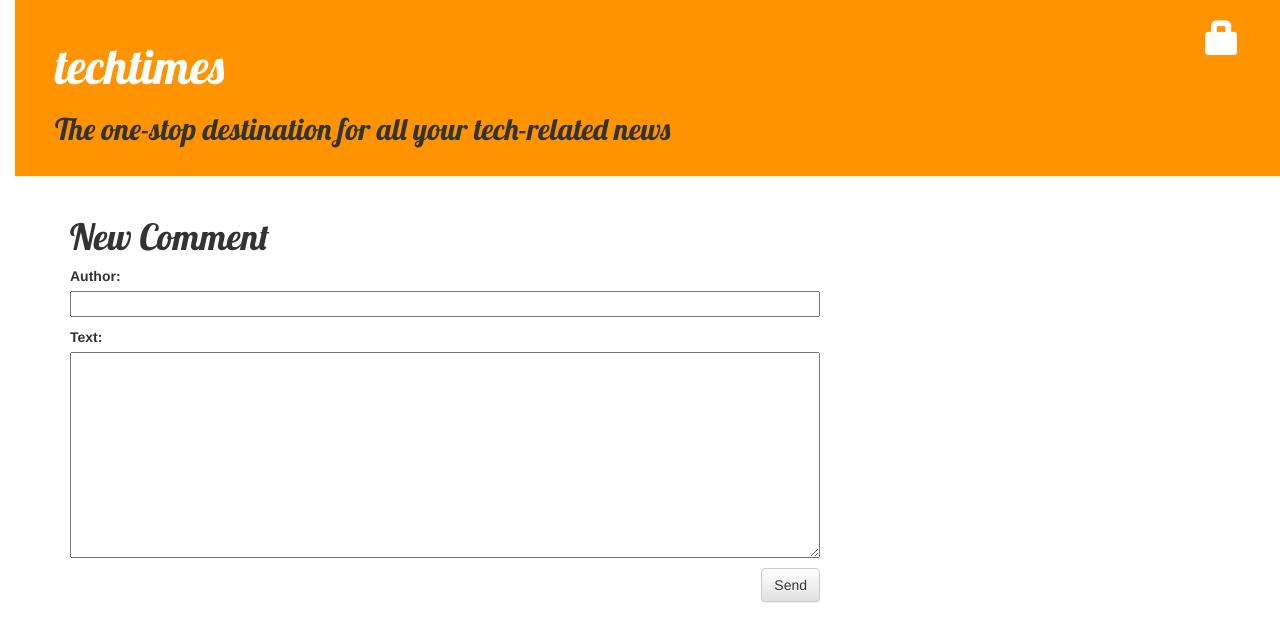
After one commit to samirashoi/techtimes, a Django app: page /post/1/comment/ in a window 1280 px wide. The commit adds this page. Shown: the top 642 px of the page. Run offline with Django 3.2, Linux system fonts and the light colour scheme; tables that the repository leaves empty hold one stand-in row (values such as "Sample post"); some libraries are stand-ins or nearby versions.

Commit message:
Add comment model to posts

```diff
--- a/blog/admin.py
+++ b/blog/admin.py
@@ -1,5 +1,6 @@
 from django.contrib import admin
-from .models import Post
+from .models import Post, Comment
 
 
 admin.site.register(Post)
+admin.site.register(Comment)
--- a/blog/forms.py
+++ b/blog/forms.py
@@ -1,9 +1,17 @@
 from django import forms
 
-from .models import Post
+from .models import Post, Comment
 
 class PostForm(forms.ModelForm):
 
     class Meta:
         model = Post
         fields = ('title', 'text',)
+
+
+class CommentForm(forms.ModelForm):
+
+
+    class Meta:
+        model = Comment
+        fields = ('author', 'text',)
--- a/blog/models.py
+++ b/blog/models.py
@@ -12,8 +12,29 @@ class Post(models.Model):
         self.published_date = timezone.now()
         self.save()
 
+    def approved_comments(self):
+        return self.comments.filter(approved_comment=True)
+
     def __str__(self):
         return self.title
 
     def __unicode__(self):
         return self.title
+
+
+class Comment(models.Model):
+    post = models.ForeignKey('blog.Post', on_delete=models.CASCADE, related_name='comments')
+    author = models.CharField(max_length=200)
+    text = models.TextField()
+    created_date = models.DateTimeField(default=timezone.now)
+    approved_comment = models.BooleanField(default=False)
+
+    def approve(self):
+        self.approved_comment = True
+        self.save()
+
+    def __str__(self):
+        return self.text
+
+    def __unicode__(self):
+        return self.text
--- a/blog/static/css/blog.css
+++ b/blog/static/css/blog.css
@@ -62,3 +62,7 @@ h1, h2, h3, h4 {
 .small-text, .small-text:visited, .small-text:hover{
     font-size: 20px;
 }
+
+.comment {
+    margin: 20px 0px 20px 20px;
+}
--- /dev/null
+++ b/blog/templates/blog/add_comment_to_post.html
@@ -0,0 +1,9 @@
+{% extends 'blog/base.html' %}
+
+{% block content %}
+    <h1>New Comment</h1>
+    <form method="POST" class="post-form"> {% csrf_token %}
+        {{ form.as_p }}
+        <button type="submit" class="save btn btn-default">Send</button>
+    </form>
+{% endblock %}
--- a/blog/templates/blog/post_list.html
+++ b/blog/templates/blog/post_list.html
@@ -10,6 +10,8 @@
         <h1><a href="{% url 'post_detail' pk=post.pk %}">{{ post.title }}</a></h1>
         <p>{{ post.text|linebreaksbr }}</p>
         <hr>
+        <a href="{% url 'post_detail' pk=post.pk %}"> Comments: {{ post.approved_comments.count }} </a>
+        <hr>
     </div>
     {% endfor %}
 {% endblock %}
--- a/blog/urls.py
+++ b/blog/urls.py
@@ -9,4 +9,8 @@ urlpatterns = [
     path('drafts/', views.post_draft_list, name='post_draft_list'),
     path('post/<int:pk>/publish', views.post_publish, name='post_publish'),
     path('post/<int:pk>/remove', views.post_remove, name='post_remove'),
+    path('post/<int:pk>/comment/', views.add_comment_to_post, name='add_comment_to_post'),
+    path('comment/<int:pk>/approve/', views.comment_approve, name='comment_approve'),
+    path('comment/<int:pk>/remove/', views.comment_remove, name='comment_remove'),
+
 ]
--- a/blog/views.py
+++ b/blog/views.py
@@ -1,8 +1,8 @@
 from django.shortcuts import render, get_object_or_404, redirect
 from django.utils import timezone
 from django.contrib.auth.decorators import login_required
-from .models import Post
-from .forms import PostForm
+from .models import Post, Comment
+from .forms import PostForm, CommentForm
 
 def post_list(request):
     posts = Post.objects.filter(published_date__lte=timezone.now()).order_by('-published_date')
@@ -58,3 +58,33 @@ def post_remove(request, pk):
     post = get_object_or_404(Post, pk=pk)
     post.delete()
     return redirect('post_list')
+
+
+def add_comment_to_post(request, pk):
+    post = get_object_or_404(Post, pk=pk)
+
+    if request.method == 'POST':
+        form = CommentForm(request.POST)
+
+        if form.is_valid():
+            comment = form.save(commit=False)
+            comment.post = post
+            comment.save()
+            return redirect('post_detail', pk=post.pk)
+
+    else:
+        form = CommentForm()
+
+    return render(request, 'blog/add_comment_to_post.html', {'form': form})
+
+@login_required
+def comment_approve(request, pk):
+    comment = get_object_or_404(Comment, pk=pk)
+    comment.approve()
+    return redirect('post_detail', pk=comment.post.pk)
+
+@login_required
+def comment_remove(request, pk):
+    comment = get_object_or_404(Comment, pk=pk)
+    comment.delete()
+    return redirect('post_detail', pk=comment.post.pk)
```
Also changed, not shown: blog/templates/blog/post_detail.html (+19 -0 lines), blog/migrations/0004_comment.py (added).
